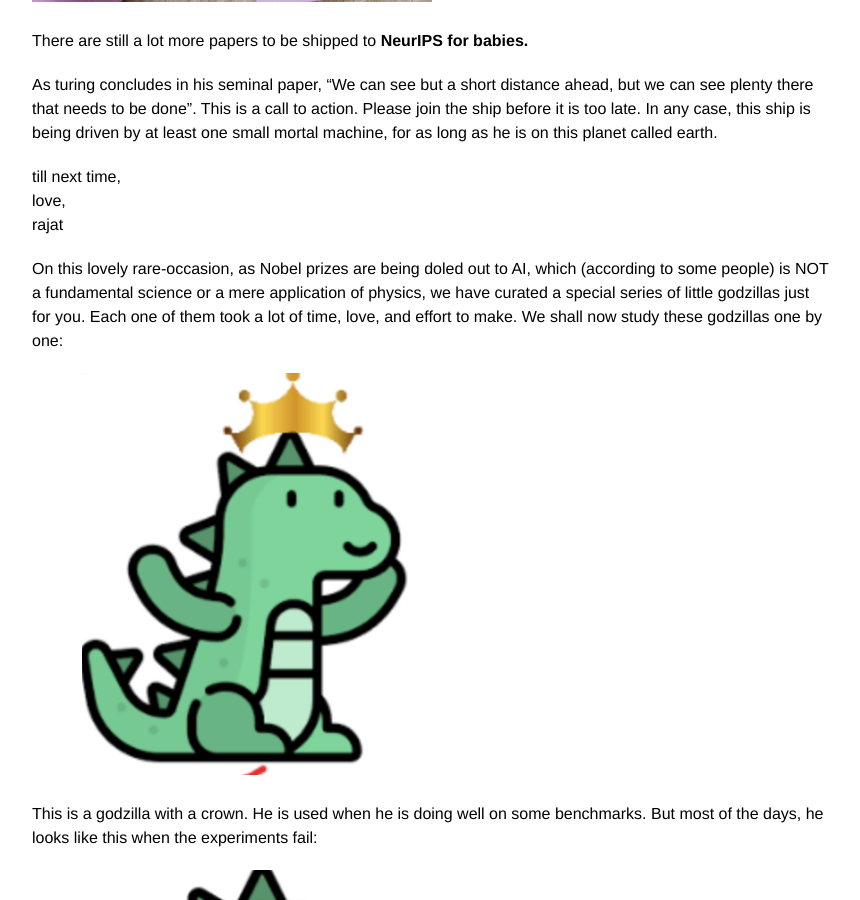
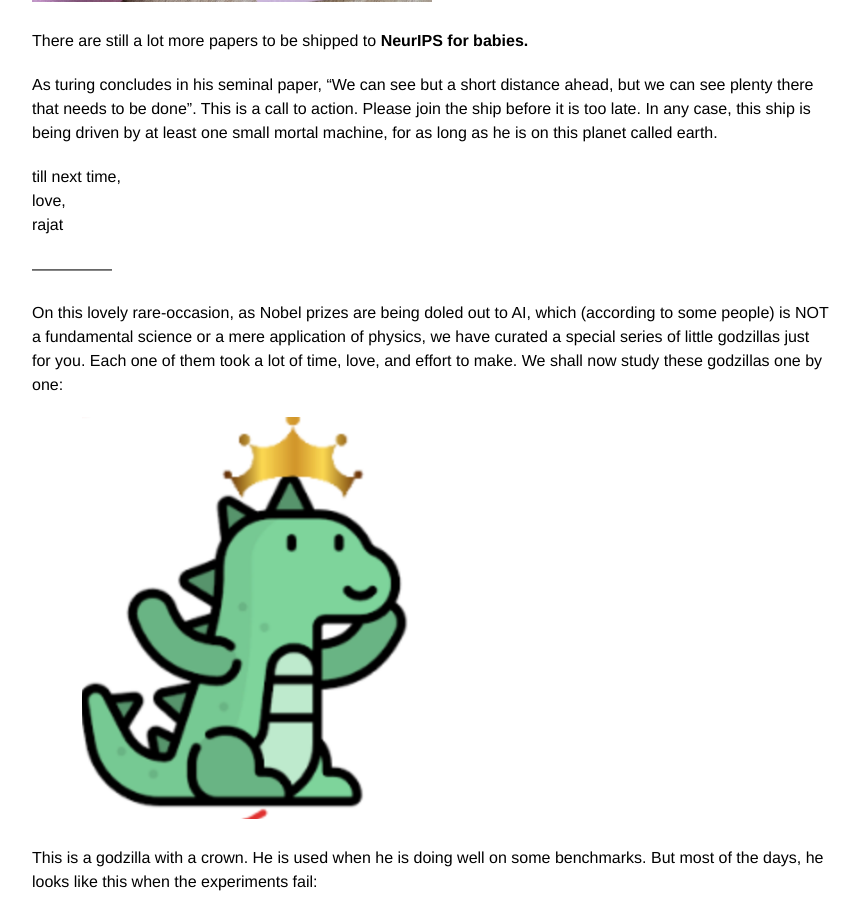
Before and after one commit to rajatmodi62/rajatmodi62.github.io, a Jekyll site: the page built from _posts/2024-10-26-hinton_apm.md, in a window 1280 px wide and 900 px high, scrolled down 12047 px. Shown: the whole window, without its empty margins (208-1068 px from the left). Built offline with Jekyll 4.4.1, drawn with Linux system fonts in a browser that asks for light colours; comment, search, counter and statistics services are not loaded.

```diff
--- a/_posts/2024-10-26-hinton_apm.md
+++ b/_posts/2024-10-26-hinton_apm.md
@@ -188,6 +188,7 @@ till next time,<br>
 love,<br>
 rajat
 
+---------------<br>
 
 On this lovely rare-occasion, as Nobel prizes are being doled out to AI, which (according to some people) is NOT a fundamental science or a mere application of physics, we have curated a special series of little godzillas just for you. Each one of them took a lot of time, love, and effort to make. We shall now study these godzillas one by one:
 
```
